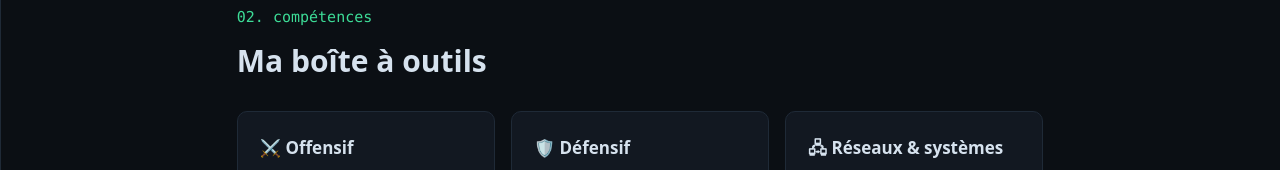
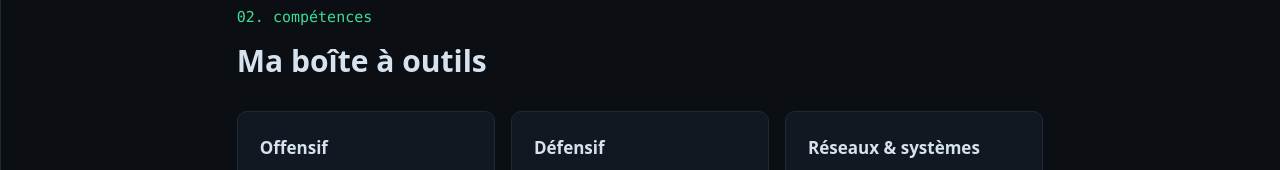
Before and after one commit to Gabriel-P-IT/gabriel-p-it.github.io, a plain HTML site: page index.html in a window 1280 px wide. Shown: the part 1280-1450 px from the top of the page. Drawn offline with Linux system fonts and the light colour scheme.

Commit message:
Remove emojis from tool titles in index.html

```diff
--- a/index.html
+++ b/index.html
@@ -187,7 +187,7 @@
     <h3 class="title">Ma boîte à outils</h3>
     <div class="grid">
       <div class="card">
-        <h4>⚔️ Offensif</h4>
+        <h4>Offensif</h4>
         <div class="tags">
           <span class="tag">Pentest</span><span class="tag">Red Teaming</span>
           <span class="tag">Web</span><span class="tag">OSINT</span>
@@ -195,14 +195,14 @@
         </div>
       </div>
       <div class="card">
-        <h4>🛡️ Défensif</h4>
+        <h4>Défensif</h4>
         <div class="tags">
           <span class="tag">SOC N1/N2</span><span class="tag">SIEM</span>
           <span class="tag">Supervision</span><span class="tag">Audit</span>
         </div>
       </div>
       <div class="card">
-        <h4>🖧 Réseaux & systèmes</h4>
+        <h4>Réseaux & systèmes</h4>
         <div class="tags">
           <span class="tag">Réseaux</span><span class="tag">Télécoms</span>
           <span class="tag">Opérations réseau</span><span class="tag">HTML/CSS</span>
@@ -297,7 +297,6 @@
       <a href="https://www.linkedin.com/in/gabriel-petit-it" class="btn" target="_blank" rel="noopener">LinkedIn</a>
       <a href="https://github.com/Gabriel-P-IT" class="btn ghost" target="_blank" rel="noopener">GitHub</a>
       <a href="https://www.root-me.org/YSA-591622" class="btn ghost" target="_blank" rel="noopener">Root Me</a>
-      <!-- <a href="mailto:ton.email@exemple.fr" class="btn ghost">Email</a> -->
     </div>
   </section>
 
```
